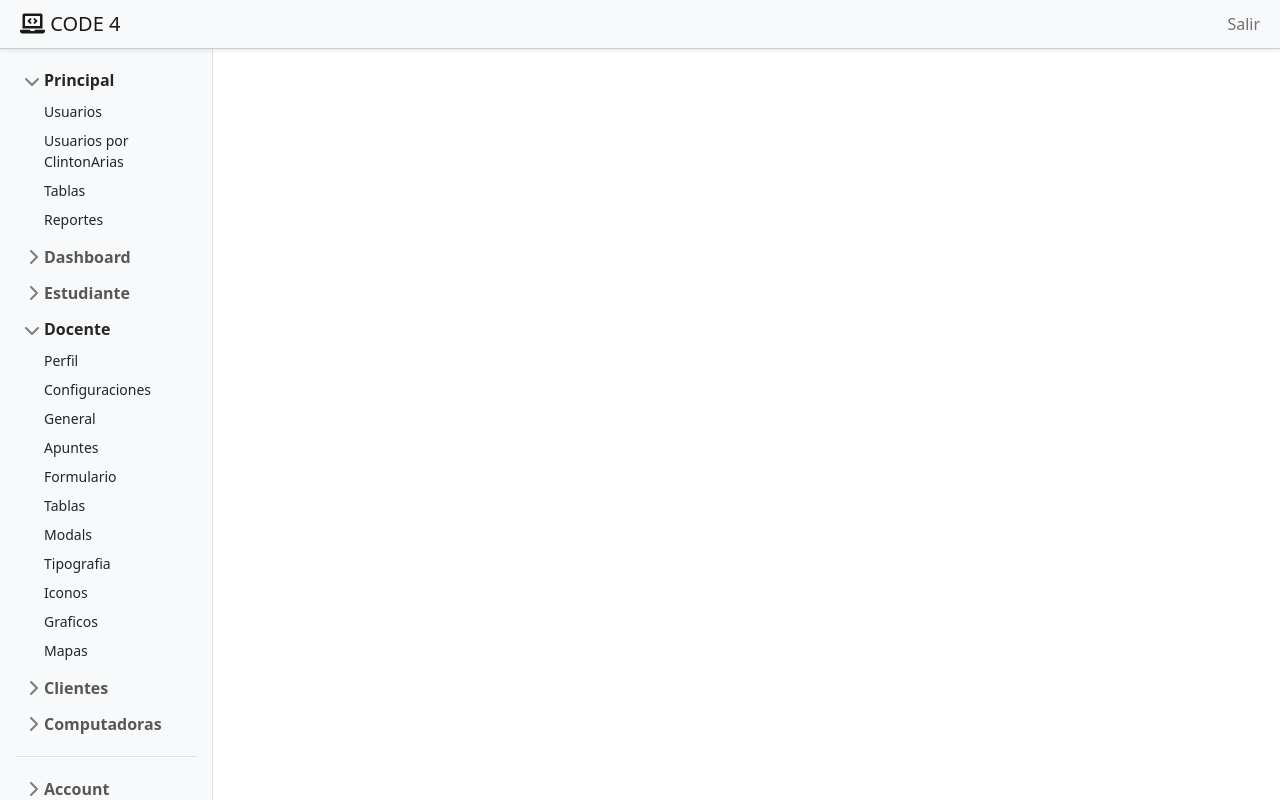
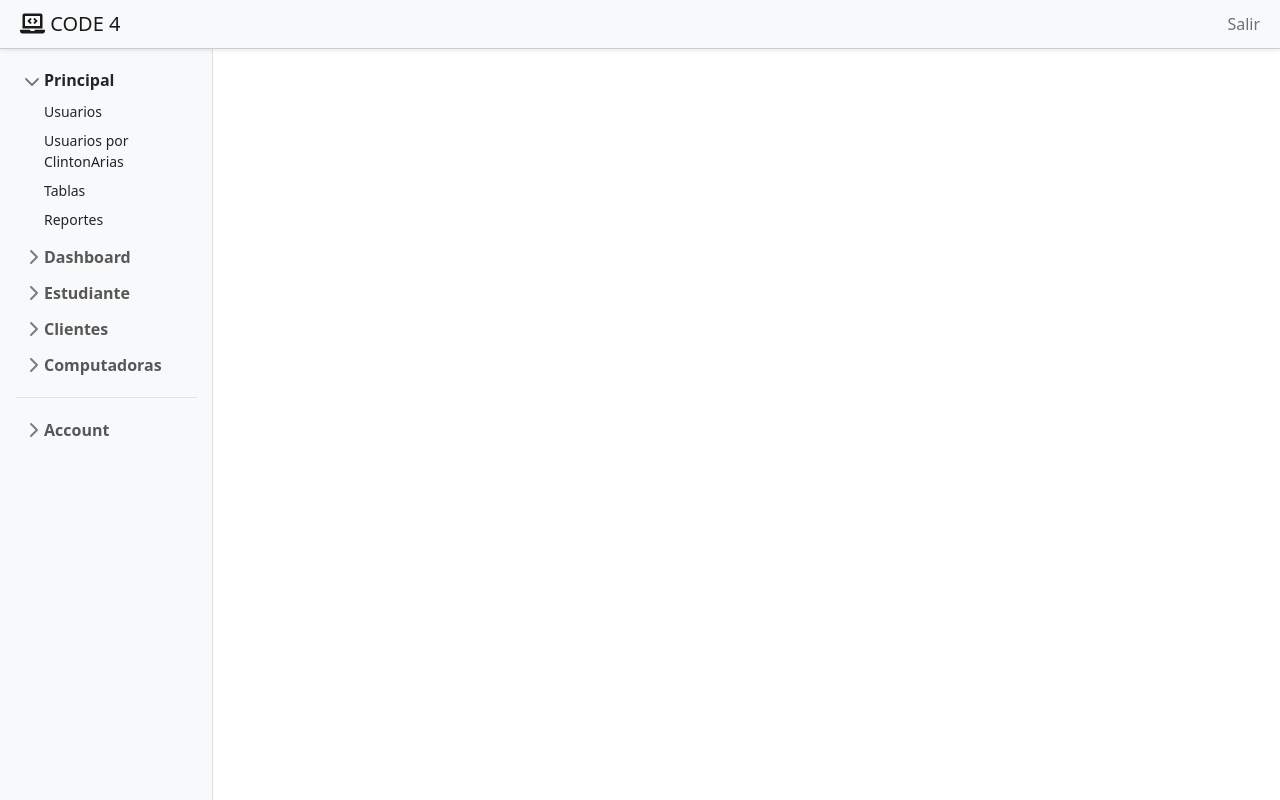
Before and after one commit to Veritofanny/TDA2021, a CodeIgniter 4 app: the page made by app/Views/header.php in a window 1280 px wide. Run offline with PHP 8.4 and a stand-in for CodeIgniter, Linux system fonts and the light colour scheme; the template is opened without the code that fills it, so the values that code supplies are empty; some libraries are stand-ins or nearby versions.

Commit message:
Modulo Computadoras

```diff
--- a/app/Views/footer.php
+++ b/app/Views/footer.php
@@ -6,7 +6,7 @@
     <script src="<?php echo base_url('assets/jquery/jquery-3.6.0.min.js') ?>"></script>
 
     <script src="<?php echo base_url('assets/bootstrap5/js/bootstrap.bundle.min.js') ?>"></script>
-    <script src="<?php echo base_url('assets/bootstrap5/js/bootstrap.min.js') ?>"></script>
+
     <script src="https://cdn.jsdelivr.net/npm/feather-icons@4.28.0/dist/feather.min.js" integrity="sha384-uO3SXW5IuS1ZpFPKugNNWqTZRRglnUJK6UAZ/gxOX80nxEkN9NcGZTftn6RzhGWE" crossorigin="anonymous"></script>
     <script src="https://cdn.jsdelivr.net/npm/chart.js@2.9.4/dist/Chart.min.js" integrity="sha384-zNy6FEbO50N+Cg5wap8IKA4M/ZnLJgzc6w2NqACZaK0u0FXfOWRRJOnQtpZun8ha" crossorigin="anonymous"></script>
     <script src="<?php echo base_url('assets/js/main.js') ?>"></script>
--- a/app/Views/header.php
+++ b/app/Views/header.php
@@ -114,7 +114,7 @@
                             </div>
                         </li>
 
-                        <li class="mb-1">
+                        <!--<li class="mb-1">
                             <button class="btn btn-toggle align-items-center rounded collapsed" data-bs-toggle="collapse" data-bs-target="#home-collapse" aria-expanded="true">
                                 Docente
                             </button>
@@ -133,7 +133,7 @@
                                     <li><a href="<?php echo base_url('public/Portada/docente_Mapas'); ?>" class="link-dark rounded">Mapas</a></li>
                                 </ul>
                             </div>
-                        </li>
+                        </li>-->
 
                         <li class="mb-1">
                             <button class="btn btn-toggle align-items-center rounded collapsed" data-bs-toggle="collapse" data-bs-target="#cliente-collapse" aria-expanded="false">
--- a/app/Views/listcomp.php
+++ b/app/Views/listcomp.php
@@ -657,4 +657,3 @@
             </tr>
         </tfoot>
     </table>
-</div>
```
